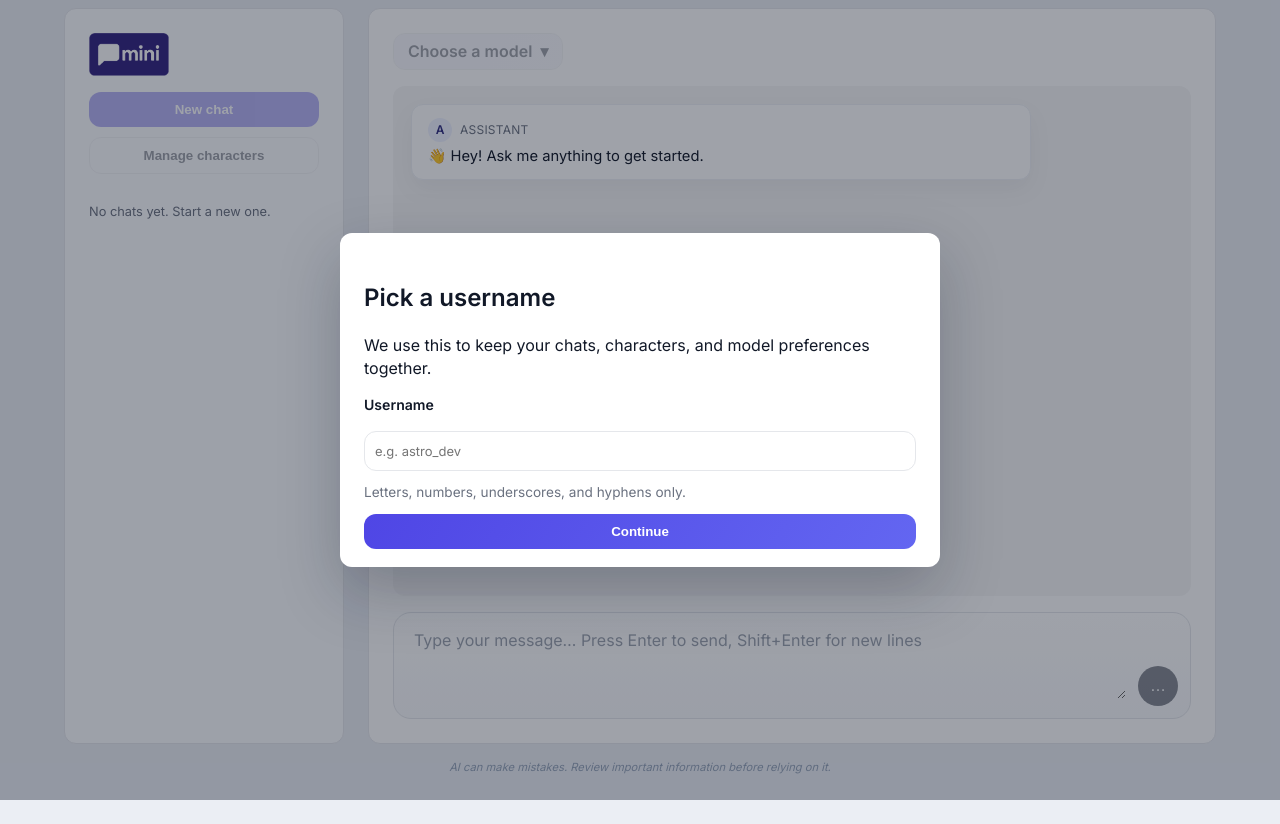
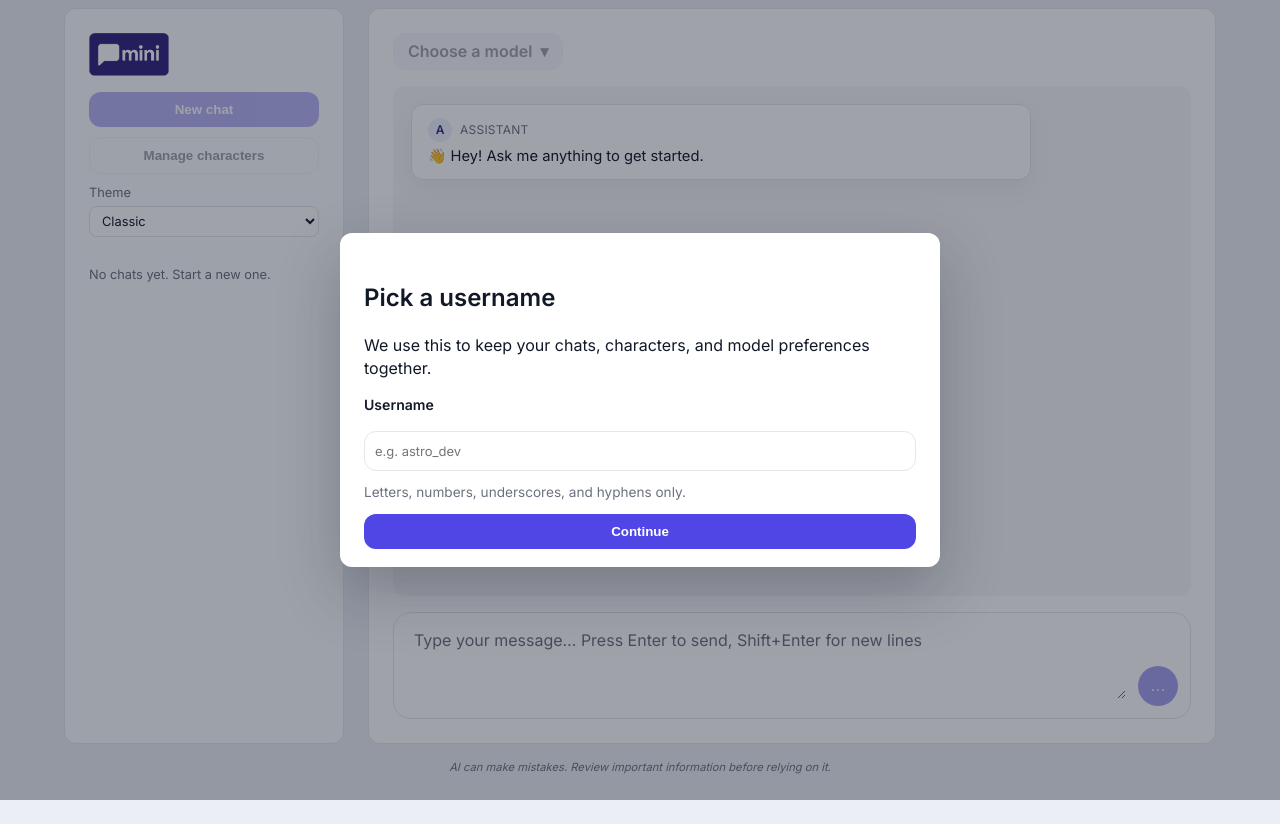
Before and after one commit to hackjutsu/mini-chatbot, a React (Vite) app in the folder client/: page / in a window 1280 px wide. Built offline with nearby package versions, Linux system fonts and the light colour scheme.

Commit message:
partially implemented theme system

```diff
--- a/client/src/App.jsx
+++ b/client/src/App.jsx
@@ -32,6 +32,7 @@ const STORAGE_KEYS = {
   user: 'miniChatbot:user',
   activeSession: 'miniChatbot:activeSession',
   activeCharacter: 'miniChatbot:activeCharacter',
+  theme: 'miniChatbot:theme',
 };
 const DEFAULT_TITLE = 'New chat';
 const INTRO_MESSAGE = '👋 Hey! Ask me anything to get started.';
@@ -48,6 +49,12 @@ const readStoredProfile = () => {
     console.warn('Unable to read stored profile:', error);
   }
   return null;
+};
+
+const readStoredTheme = () => {
+  if (typeof window === 'undefined') return 'classic';
+  const stored = window.localStorage.getItem(STORAGE_KEYS.theme);
+  return stored === 'vibrant' ? 'vibrant' : 'classic';
 };
 
 const readStoredValue = (key) => {
@@ -117,6 +124,7 @@ const App = () => {
   const [pickerSelection, setPickerSelection] = useState(null);
   const [isStartingChat, setIsStartingChat] = useState(false);
   const [streamingSessionId, setStreamingSessionId] = useState(null);
+  const [theme, setTheme] = useState(readStoredTheme);
   const [characterFormState, setCharacterFormState] = useState({
     isOpen: false,
     mode: 'create',
@@ -145,6 +153,15 @@ const App = () => {
   useEffect(() => {
     defaultCharacterRef.current = activeCharacterId;
   }, [activeCharacterId]);
+
+  useEffect(() => {
+    if (typeof document !== 'undefined') {
+      document.documentElement.setAttribute('data-theme', theme);
+    }
+    if (typeof window !== 'undefined') {
+      window.localStorage.setItem(STORAGE_KEYS.theme, theme);
+    }
+  }, [theme]);
 
   useEffect(() => {
     if (activeCharacterId && !selectableCharacters.some((character) => character.id === activeCharacterId)) {
@@ -783,6 +800,13 @@ const App = () => {
           >
             Manage characters
           </button>
+          <label className="theme-selector">
+            <span>Theme</span>
+            <select value={theme} onChange={(event) => setTheme(event.target.value)}>
+              <option value="classic">Classic</option>
+              <option value="vibrant">Vibrant</option>
+            </select>
+          </label>
         </div>
         <SessionList
           sessions={sessions}
--- a/client/src/styles/app.css
+++ b/client/src/styles/app.css
@@ -1,20 +1,54 @@
 :root {
   --bg: #ebeef4;
   --surface: #ffffff;
+  --surface-alt: #fcfdff;
   --border: #e5e7eb;
-  --shadow-soft: 0 16px 40px rgba(15, 23, 42, 0.08);
-  --shadow-floating: 0 18px 48px rgba(15, 23, 42, 0.14);
+  --border-strong: #c7ccda;
+  --shadow-soft: none;
+  --shadow-floating: none;
   --text: #111827;
+  --text-muted: #6b7280;
   --muted: #6b7280;
   --accent: #4f46e5;
+  --accent-contrast: #ffffff;
   --accent-soft: #eef2ff;
   --accent-strong: #312e81;
   --secondary: #0ea5e9;
   --danger: #ef4444;
   --success: #22c55e;
+  --chat-bg: #f7f7f7;
+  --message-user-bg: #dff7ec;
+  --message-user-border: #bef4dc;
+  --message-assistant-bg: #ffffff;
+  --composer-bg: #ffffff;
   font-family: 'Inter', system-ui, -apple-system, BlinkMacSystemFont, sans-serif;
   color: var(--text);
   line-height: 1.4;
+}
+
+[data-theme='vibrant'] {
+  --bg: #fdf4e3;
+  --surface: #ffffff;
+  --surface-alt: #fff5e1;
+  --border: #f4ceb0;
+  --border-strong: #e5a86a;
+  --shadow-soft: none;
+  --shadow-floating: none;
+  --text: #1f2a44;
+  --text-muted: #5d6377;
+  --muted: #5d6377;
+  --accent: #134686;
+  --accent-contrast: #ffffff;
+  --accent-soft: rgba(19, 70, 134, 0.15);
+  --accent-strong: #0a2f5c;
+  --secondary: #ed3f27;
+  --danger: #ed3f27;
+  --success: #2fb579;
+  --chat-bg: #fbead1;
+  --message-user-bg: rgba(254, 178, 26, 0.35);
+  --message-user-border: rgba(254, 178, 26, 0.9);
+  --message-assistant-bg: #fffdf8;
+  --composer-bg: #fff6e6;
 }
 
 * {
@@ -73,7 +107,7 @@ body {
   width: 280px;
   height: 100%;
   gap: 16px;
-  background: #fcfdff;
+  background: var(--surface-alt);
 }
 
 .panel-header {
@@ -106,7 +140,7 @@ body {
   border-radius: 12px;
   padding: 10px 14px;
   background: var(--accent);
-  color: #fff;
+  color: var(--accent-contrast);
   font-weight: 600;
   cursor: pointer;
   transition: transform 120ms ease;
@@ -127,7 +161,7 @@ body {
   height: 100%;
   min-width: 0;
   gap: 16px;
-  background: #ffffff;
+  background: var(--surface);
 }
 
 .chat-header {
@@ -157,7 +191,7 @@ body {
   border: 1px solid var(--border);
   border-radius: 12px;
   padding: 12px;
-  background: #fcfdff;
+  background: var(--surface-alt);
   transition: border-color 120ms ease, transform 150ms ease;
   transform: translateY(0);
   position: relative;
@@ -237,7 +271,7 @@ body {
 
 .session-action-btn {
   border: none;
-  background: #f3f4f6;
+  background: var(--surface-alt);
   border-radius: 12px;
   width: 32px;
   height: 32px;
@@ -305,7 +339,7 @@ body {
   height: 52px;
   border-radius: 12px;
   object-fit: cover;
-  background: #fff;
+  background: var(--surface);
   display: inline-flex;
   align-items: center;
   justify-content: center;
@@ -329,16 +363,16 @@ body {
 .message {
   padding: 12px 16px;
   border-radius: 12px;
-  background: #fff;
-  border: 1px solid #eef1f5;
+  background: var(--message-assistant-bg);
+  border: 1px solid var(--border);
   max-width: 620px;
   box-shadow: 0 10px 24px rgba(15, 23, 42, 0.05);
 }
 
 .message.user {
   margin-left: auto;
-  background: #dff7ec;
-  border-color: #bef4dc;
+  background: var(--message-user-bg);
+  border-color: var(--message-user-border);
 }
 
 .message-label {
@@ -373,8 +407,8 @@ body {
 }
 
 .message-body pre {
-  background: #0f172a;
-  color: #f8fafc;
+  background: var(--accent-strong);
+  color: var(--accent-contrast);
   padding: 10px;
   border-radius: 12px;
   overflow-x: auto;
@@ -522,7 +556,7 @@ body {
   width: min(640px, 100%);
   max-height: 90vh;
   min-height: min(640px, 90vh);
-  background: #fff;
+  background: var(--surface);
   border-radius: 24px;
   padding: 28px;
   border: 1px solid var(--border);
@@ -558,7 +592,7 @@ body {
 .modal-close-btn:hover:not(:disabled),
 .modal-close-btn:focus-visible {
   background: rgba(15, 23, 42, 0.08);
-  color: #111827;
+  color: var(--text);
 }
 
 .modal-close-btn:disabled {
@@ -568,7 +602,7 @@ body {
 
 .share-preview {
   overflow-y: auto;
-  background: #f8fafc;
+  background: var(--surface-alt);
   border-radius: 12px;
   padding: 12px;
   font-size: 0.82rem;
@@ -586,7 +620,7 @@ body {
   border: none;
   border-radius: 12px;
   padding: 12px 10px;
-  background: #fefefe;
+  background: var(--surface-alt);
   display: flex;
   flex-direction: column;
   align-items: center;
@@ -606,7 +640,7 @@ body {
   width: 40px;
   height: 40px;
   border-radius: 50%;
-  background: #fff;
+  background: var(--surface);
   border: 1px solid var(--border);
   display: flex;
   align-items: center;
@@ -629,7 +663,7 @@ body {
   border-radius: 12px;
   border: 1px solid var(--border);
   padding: 6px 14px;
-  background: linear-gradient(120deg, rgba(79, 70, 229, 0.08), rgba(99, 102, 241, 0.08));
+  background: var(--accent-soft);
   cursor: pointer;
   font: inherit;
   font-weight: 600;
@@ -685,7 +719,7 @@ body {
 
 .user-menu button:hover,
 .model-menu button:hover {
-  background: #f3f4f6;
+  background: var(--surface-alt);
 }
 
 .model-menu button.is-active {
@@ -717,9 +751,9 @@ body {
   position: relative;
   border: 1px solid var(--border);
   border-radius: 18px;
-  background: linear-gradient(180deg, #fff, #f9fafc);
+  background: var(--composer-bg);
   padding: 14px 64px 14px 18px;
-  box-shadow: inset 0 1px 0 rgba(255, 255, 255, 0.4);
+  box-shadow: none;
 }
 
 .composer-wrapper textarea {
@@ -735,7 +769,7 @@ body {
 }
 
 .composer-wrapper textarea::placeholder {
-  color: #9ca3af;
+  color: var(--text-muted);
 }
 
 .chat-submit {
@@ -746,8 +780,8 @@ body {
   height: 40px;
   border-radius: 50%;
   border: none;
-  background: var(--text);
-  color: #fff;
+  background: var(--accent);
+  color: var(--accent-contrast);
   font-size: 1rem;
   cursor: pointer;
   display: inline-flex;
@@ -782,7 +816,7 @@ body {
 
 .disclaimer {
   font-size: 0.7rem;
-  color: #94a3b8;
+  color: var(--text-muted);
   margin: 0;
   font-style: italic;
 }
@@ -903,8 +937,8 @@ body {
 }
 
 .character-picker__section--marketplace {
-  background: linear-gradient(135deg, rgba(79, 70, 229, 0.08), rgba(14, 165, 233, 0.08));
-  border-color: rgba(79, 70, 229, 0.25);
+  background: var(--accent-soft);
+  border-color: var(--accent);
 }
 
 .character-picker__section--marketplace .character-picker__section-header h3 {
@@ -956,7 +990,7 @@ body {
   border-radius: 12px;
   padding: 12px 18px;
   background: var(--accent);
-  color: #fff;
+  color: var(--accent-contrast);
   font-weight: 600;
   cursor: pointer;
 }
@@ -1087,7 +1121,7 @@ body {
   border: 1px solid var(--border);
   border-radius: 12px;
   padding: 16px;
-  background: #fff;
+  background: var(--surface);
   display: flex;
   flex-direction: column;
   gap: 12px;
@@ -1247,7 +1281,7 @@ body {
   border-radius: 12px;
   padding: 10px;
   font: inherit;
-  background: #fff;
+  background: var(--surface);
   width: 100%;
   box-sizing: border-box;
   font-size: small;
@@ -1287,7 +1321,7 @@ body {
 
 .avatar-option.is-selected {
   border-color: var(--accent);
-  background: #eef2ff;
+  background: var(--accent-soft);
 }
 
 .avatar-option input {
@@ -1298,7 +1332,7 @@ body {
   width: 64px;
   height: 64px;
   border-radius: 12px;
-  background: #fff;
+  background: var(--surface);
   display: block;
   margin: 0 auto;
 }
@@ -1325,8 +1359,8 @@ body {
   border: none;
   border-radius: 12px;
   padding: 10px 24px;
-  background: linear-gradient(120deg, #4f46e5, #6366f1);
-  color: #fff;
+  background: var(--accent);
+  color: var(--accent-contrast);
   font-weight: 600;
   cursor: pointer;
 }
@@ -1387,6 +1421,23 @@ body {
   gap: 10px;
 }
 
+.theme-selector {
+  display: flex;
+  flex-direction: column;
+  gap: 4px;
+  font-size: 0.8rem;
+  color: var(--text-muted);
+}
+
+.theme-selector select {
+  border: 1px solid var(--border);
+  border-radius: 8px;
+  padding: 6px 8px;
+  font: inherit;
+  background: var(--surface);
+  color: var(--text);
+}
+
 .new-chat-btn.secondary {
   background: transparent;
   color: var(--text);
```
